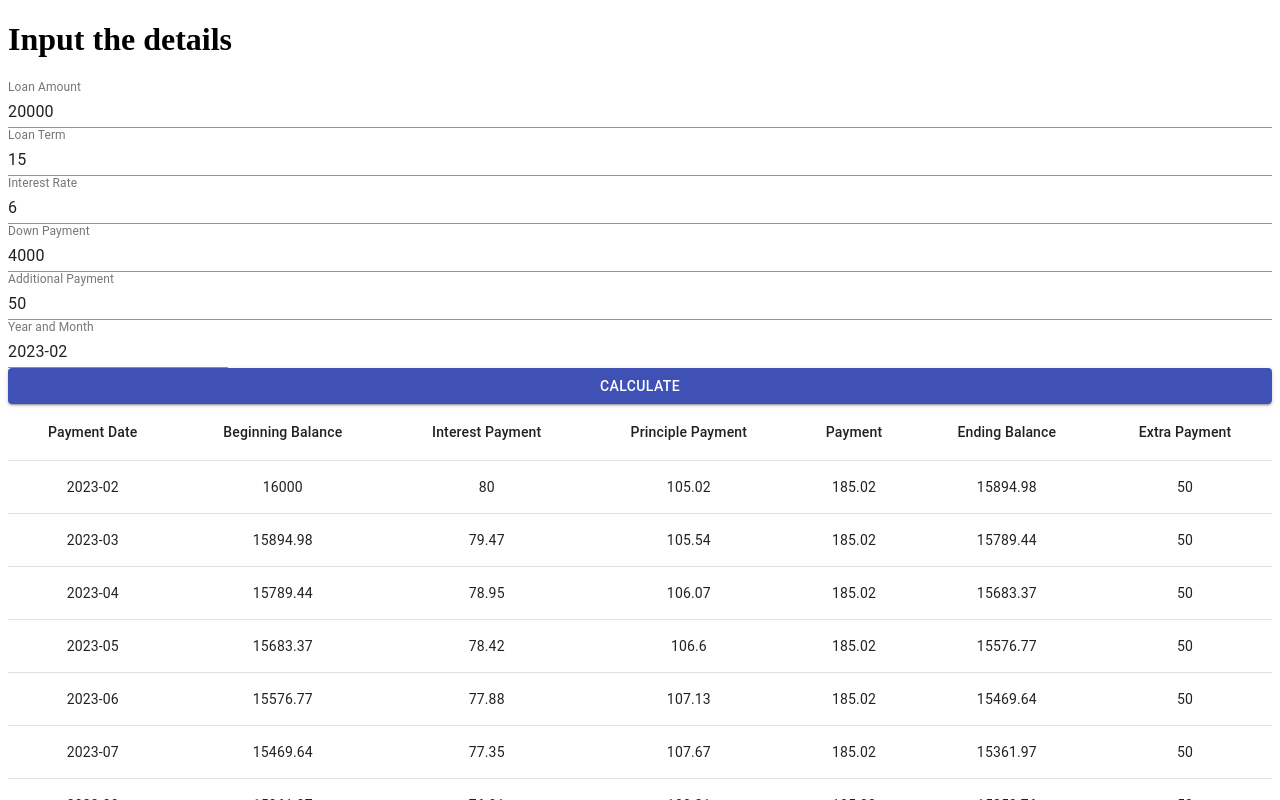
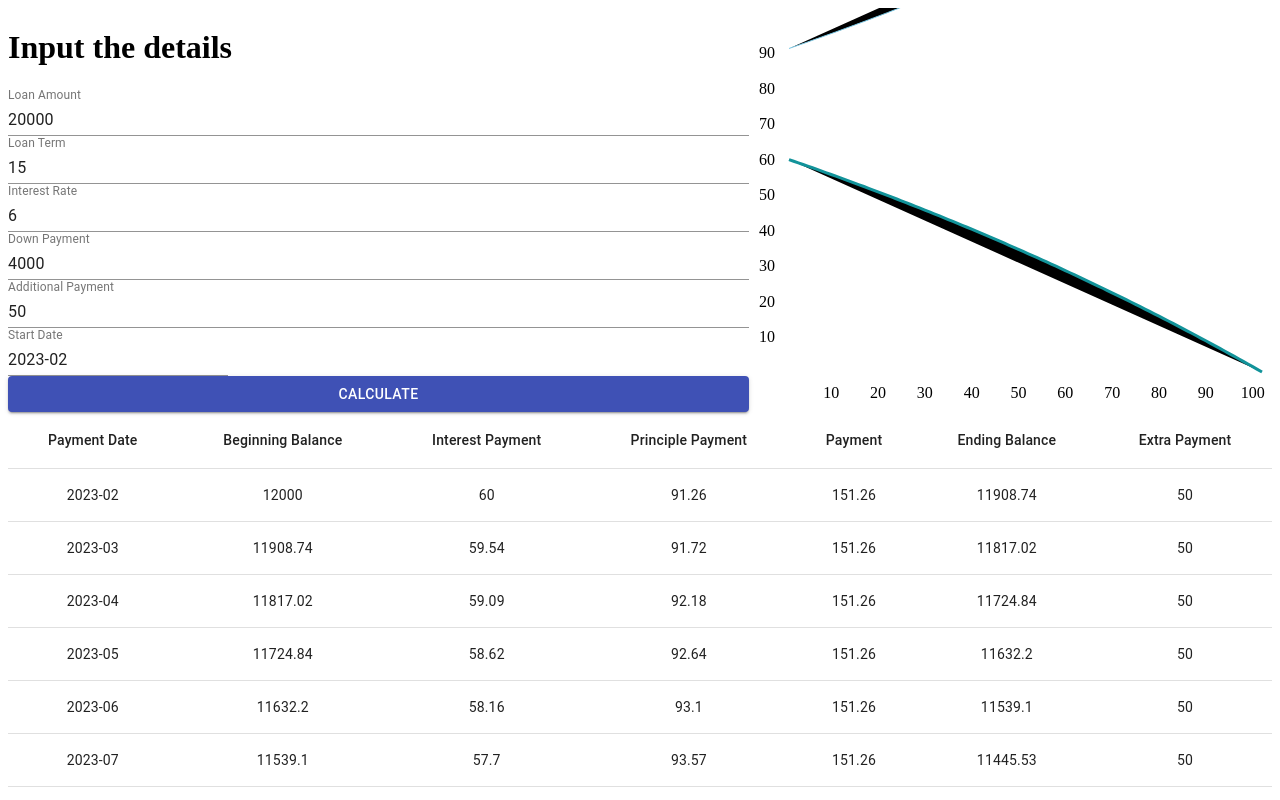
Before and after one commit to adars47/moragte, a React (Create React App) app: page / in a window 1280 px wide. Both pictures are taken after a click on the button "CALCULATE". Shown: the top 800 px of the page. Built offline with nearby package versions, Linux system fonts and the light colour scheme.

Commit message:
added chart but needs to be fixed

```diff
--- a/package.json
+++ b/package.json
@@ -23,6 +23,7 @@
     "react-chartjs-2": "^5.2.0",
     "react-dom": "^18.2.0",
     "react-scripts": "5.0.1",
+    "react-vis": "^1.11.12",
     "web-vitals": "^2.1.4",
     "yup": "^0.32.11"
   },
--- a/src/App.css
+++ b/src/App.css
@@ -1,38 +1,9 @@
-.App {
-  text-align: center;
+.rowC{display:flex; flex-direction:row;}
+
+.InputDiv{
+  width:10%;
 }
 
-.App-logo {
-  height: 40vmin;
-  pointer-events: none;
+.chartDiv{
+  width:80%;
 }
-
-@media (prefers-reduced-motion: no-preference) {
-  .App-logo {
-    animation: App-logo-spin infinite 20s linear;
-  }
-}
-
-.App-header {
-  background-color: #282c34;
-  min-height: 100vh;
-  display: flex;
-  flex-direction: column;
-  align-items: center;
-  justify-content: center;
-  font-size: calc(10px + 2vmin);
-  color: white;
-}
-
-.App-link {
-  color: #61dafb;
-}
-
-@keyframes App-logo-spin {
-  from {
-    transform: rotate(0deg);
-  }
-  to {
-    transform: rotate(360deg);
-  }
-}
--- a/src/App.js
+++ b/src/App.js
@@ -2,8 +2,8 @@ import './Component/TableComponent'
 import TableComponent from './Component/TableComponent';
 import InputComponent from './Component/InputComponent';
 import { useState } from 'react';
-import moment from 'moment/moment';
-import { useEffect } from "react";
+import ChartComponent from './Component/ChartComponent';
+import styles from './App.css';
 
 function App() {
   let data = {
@@ -13,18 +13,21 @@ function App() {
     'downpayment':0,
     'additional_payment':0
   };
+
   const [interest, setInterest] = useState();
   const [principle, setPrinciple] = useState();
   const [time, setTime] = useState();
   const [start_date, setStartDate] = useState();
   const [payment_frequency, setPaymentFrequency] = useState();
   const [additional_payment,setAdditionalPayment] = useState();
-  const [downpayment,setDownPayment] = useState();
+  const [down_payment,setDownPayment] = useState();
   return (
     <div className="App">
-    <InputComponent setInterest={setInterest} setPrinciple={setPrinciple} setTime={setTime} setStartDate={setStartDate} setPaymentFrequency={setPaymentFrequency} setDownPayment={setDownPayment} setAdditionalPayment={setAdditionalPayment} />
-    <TableComponent interest={interest} principle={principle} time={time} start_date={start_date} additional_payment={additional_payment}/>
-
+       <div className='rowC'>
+          <InputComponent setInterest={setInterest} setPrinciple={setPrinciple} setTime={setTime} setStartDate={setStartDate} setPaymentFrequency={setPaymentFrequency} setDownPayment={setDownPayment} setAdditionalPayment={setAdditionalPayment} />
+          <ChartComponent interest={interest} principle={principle} time={time} start_date={start_date} additional_payment={additional_payment} down_payment={down_payment} />
+        </div>
+    <TableComponent interest={interest} principle={principle} time={time} start_date={start_date} additional_payment={additional_payment} down_payment={down_payment} />
     </div>
   );
 }
--- /dev/null
+++ b/src/Component/ChartComponent.js
@@ -0,0 +1,40 @@
+import ammortization_calculate from "../scripts/ammortization_calculation";
+import {XAxis,YAxis,LineMarkSeries,FlexibleXYPlot,HorizontalGridLines,VerticalGridLines,LineSeries } from "react-vis";
+function ChartComponent({interest, time, principle,start_date,additional_payment,down_payment}) {
+
+    let rows = ammortization_calculate(interest,time,principle,start_date,additional_payment,down_payment)
+
+    let interests = [];
+    let principles = [];
+    let Payment_count = 1;
+    rows.map((data)=>{
+        interests.push({x:Payment_count,y:parseFloat(data['InterestPayment']).toFixed(2)})
+        principles.push({x:Payment_count,y:parseFloat(data['PrinciplePayment']).toFixed(2)})
+        Payment_count+=1;
+    });
+    console.log(interests,principles);
+    return (
+        <div className="chartDiv">
+            <FlexibleXYPlot>
+                <VerticalGridLines />
+                <HorizontalGridLines />
+                <XAxis />
+                <YAxis />
+                <LineSeries
+                    style={{
+                    strokeWidth: '3px'
+                    }}
+                    lineStyle={{stroke: 'red'}}
+                    markStyle={{stroke: 'blue'}}
+                    data={interests}
+                />
+                <LineSeries
+                    curve={'curveMonotoneX'}
+                    data={principles}
+                />
+            </FlexibleXYPlot>
+        </div>
+    )
+}
+
+export default ChartComponent;
--- a/src/Component/InputComponent.js
+++ b/src/Component/InputComponent.js
@@ -42,7 +42,7 @@ function InputComponent({setInterest,setPrinciple,setTime,setStartDate,setDownPa
       .test(
         'Is positive?',
         'ERROR: Enter a valid downpayment',
-        (value) => value > 0
+        (value) => value >= 0
         ),
         additionalPayment: yup
         .number('Enter a valid additional payment')
@@ -137,7 +137,7 @@ function InputComponent({setInterest,setPrinciple,setTime,setStartDate,setDownPa
             <DatePicker
               inputFormat="yyyy-MM"
               views={['year', 'month']}
-              label="Year and Month"
+              label="Start Date"
               onChange={(newValue)=>{
                 setStartDate(newValue);
                 date = newValue
@@ -145,7 +145,7 @@ function InputComponent({setInterest,setPrinciple,setTime,setStartDate,setDownPa
               rifmFormatter = {dateFormatter}
               renderInput={(params) => <TextField {...params} helperText={null}/>}
             />
-          </LocalizationProvider>
+        </LocalizationProvider>
 
             <Button color="primary" variant="contained" fullWidth type="submit">
             Calculate
--- a/src/Component/TableComponent.js
+++ b/src/Component/TableComponent.js
@@ -4,64 +4,14 @@ import TableCell from '@mui/material/TableCell';
 import TableContainer from '@mui/material/TableContainer';
 import TableHead from '@mui/material/TableHead';
 import TableRow from '@mui/material/TableRow';
-import moment from 'moment/moment';
-import TextField from '@material-ui/core/TextField';
+import ammortization_calculate from '../scripts/ammortization_calculation';
 
-let down_payment=[];
+function TableComponent({interest, time, principle,start_date,additional_payment,down_payment}) {
 
-function addDownPayment(id,amount)
-{
-  down_payment[id]=amount;
-}
-
-
-function createData(
-  BeginningBalance,
-  InterestPayment,
-  PrinciplePayment,
-  EndingBalance,
-  key,
-  start_date,
-  additional_payment,
-  Monthly_payment
-) {
-  return { BeginningBalance, InterestPayment, PrinciplePayment, EndingBalance ,key,start_date,additional_payment,Monthly_payment};
-}
-
-function TableComponent({interest, time, principle,start_date,additional_payment}) {
-  console.log(additional_payment);
-  interest = interest/100;
-  let  nop = time*12;
-  let monthly_payments = principle*(interest/12)*(Math.pow((1+(interest/12)),nop)/(Math.pow((interest/12)+1,nop)-1));
-  start_date = moment(start_date);
-  let rows = [];
-  for(var i=0;i<nop;i++)
-  {
-    var monthly_interest = principle*(interest/12);
-    var principleRepayment = monthly_payments-monthly_interest;
-    var remaining = principle - principleRepayment;
-    var payment_date = start_date.format("YYYY-MM")
-    var ap = additional_payment;
-    var mp = monthly_payments;
-    console.log(ap);
-    // if(i in additional_payments)
-    // {
-    //   console.log("Additional payment of "+additional_payments[i])
-    //   down_payment[i] = additional_payments[i];
-    //   ap = down_payment[i];
-    // }
-    rows.push(new createData(principle,monthly_interest,principleRepayment+ap,remaining-ap,i,payment_date,ap,mp))
-    principle = remaining - ap;
-    start_date = moment(start_date).add(1, 'M');
-
-    if(principle<0)
-    {
-      break;
-    }
-  }
+  let rows = ammortization_calculate(interest,time,principle,start_date,additional_payment,down_payment);
 
   return (
-    <TableContainer>
+    <TableContainer className='InputDiv'>
     <Table sx={{ minWidth: 650 }} aria-label="simple table">
       <TableHead>
         <TableRow>
@@ -72,7 +22,6 @@ function TableComponent({interest, time, principle,start_date,additional_payment
           <TableCell align="center">Payment</TableCell>
           <TableCell align="center">Ending Balance</TableCell>
           <TableCell align="center">Extra Payment</TableCell>
-
         </TableRow>
       </TableHead>
       <TableBody>
@@ -90,18 +39,6 @@ function TableComponent({interest, time, principle,start_date,additional_payment
             <TableCell align="center">{parseFloat(row.Monthly_payment+row.additional_payment).toFixed(2)} </TableCell>
             <TableCell align="center">{Math.round(row.EndingBalance * 100) / 100}</TableCell>
             <TableCell align="center">{row.additional_payment}</TableCell>
-            {/* <TableCell align="center"> */}
-            {/* <TextField
-              fullWidth
-              id={"ap_"+row.key+"_id"}
-              name={"ap_"+row.key+"_id"}
-              defaultValue={row.additional_payment}
-              onKeyUpCapture={(val)=>{
-                addDownPayment(row.key,val.nativeEvent.target.value);
-                setAdditionalPayments(down_payment);
-              }}
-            /> */}
-            {/* </TableCell> */}
           </TableRow>
         ))}
       </TableBody>
--- /dev/null
+++ b/src/scripts/ammortization_calculation.js
@@ -0,0 +1,45 @@
+import moment from 'moment/moment';
+
+function createData(
+    BeginningBalance,
+    InterestPayment,
+    PrinciplePayment,
+    EndingBalance,
+    key,
+    start_date,
+    additional_payment,
+    Monthly_payment
+  ) {
+    return { BeginningBalance, InterestPayment, PrinciplePayment, EndingBalance ,key,start_date,additional_payment,Monthly_payment};
+  }
+
+
+function ammortization_calculate(interest, time, principle,start_date,additional_payment,down_payment)
+{
+    principle = principle - down_payment;
+    interest = interest/100;
+    let  nop = time*12;
+    let monthly_payments = principle*(interest/12)*(Math.pow((1+(interest/12)),nop)/(Math.pow((interest/12)+1,nop)-1));
+    start_date = moment(start_date);
+    let rows = [];
+    for(var i=0;i<nop;i++)
+    {
+      var monthly_interest = principle*(interest/12);
+      var principleRepayment = monthly_payments-monthly_interest;
+      var remaining = principle - principleRepayment;
+      var payment_date = start_date.format("YYYY-MM")
+      var ap = additional_payment;
+      var mp = monthly_payments;
+      rows.push(new createData(principle,monthly_interest,principleRepayment+ap,remaining-ap,i,payment_date,ap,mp))
+      principle = remaining - ap;
+      start_date = moment(start_date).add(1, 'M');
+
+      if(principle<0)
+      {
+        break;
+      }
+    }
+    return rows;
+}
+
+export default ammortization_calculate;
```
Also changed, not shown: 1 other file (tests, documents, lock files or other folders).
